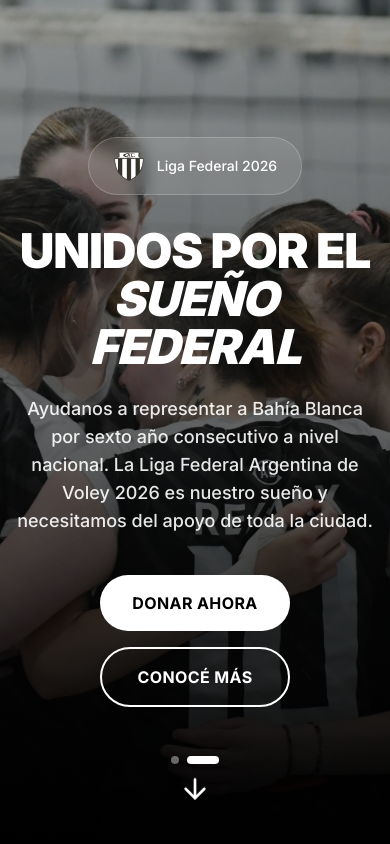
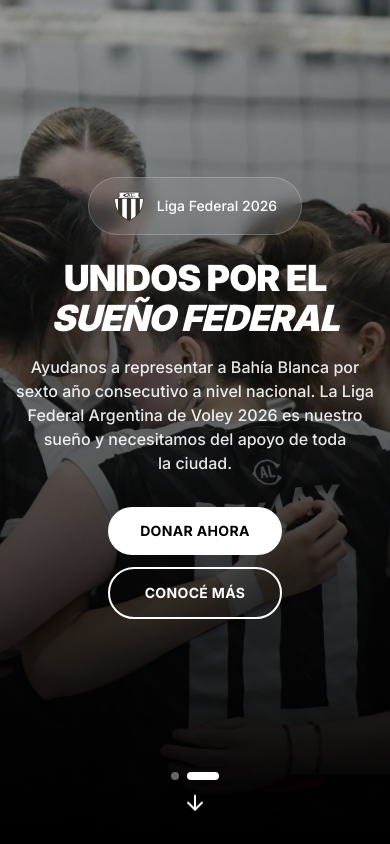
Before and after one commit to SantiagoMangas/LiniersFederal, a Next.js app: page / in a window 390 px wide. Shown: the top 844 px of the page. Built offline with nearby package versions, Linux system fonts and the light colour scheme.

Commit message:
carrusel hero #2

```diff
--- a/src/components/hero.tsx
+++ b/src/components/hero.tsx
@@ -40,8 +40,8 @@ export function Hero() {
         <div className="absolute inset-0 bg-gradient-to-t from-black via-black/60 to-black/30" />
       </div>
 
-      <div className="relative z-10 flex h-full flex-col items-center justify-center px-4 text-center">
-        <div className="mb-8 flex items-center gap-3 rounded-full border border-white/20 bg-white/10 px-6 py-3 backdrop-blur-sm">
+      <div className="relative z-10 flex h-full flex-col items-center justify-center px-4 pt-20 pb-32 text-center">
+        <div className="mb-6 flex items-center gap-3 rounded-full border border-white/20 bg-white/10 px-6 py-3 backdrop-blur-sm">
           <img
             src="/Liniers_BB.png"
             alt="Club Liniers"
@@ -50,20 +50,20 @@ export function Hero() {
           <span className="text-sm font-medium text-white">Liga Federal 2026</span>
         </div>
 
-        <h1 className="mb-6 text-balance text-5xl font-black uppercase leading-[1] tracking-tight text-white md:text-7xl lg:text-8xl">
+        <h1 className="mb-4 text-balance text-4xl font-black uppercase leading-[1.1] tracking-tight text-white md:mb-6 md:text-7xl lg:text-8xl">
           Unidos por el
           <br />
           <span className="italic">Sueño Federal</span>
         </h1>
 
-        <p className="mb-10 max-w-2xl text-pretty text-lg font-medium text-white/90 md:text-xl">
+        <p className="mb-8 max-w-2xl text-pretty text-base font-medium text-white/90 md:mb-10 md:text-xl">
           Ayudanos a representar a Bahía Blanca por sexto año consecutivo a nivel nacional. La Liga Federal Argentina de Voley 2026 es nuestro sueño y necesitamos del apoyo de toda la ciudad.
         </p>
 
-        <div className="flex flex-col gap-4 sm:flex-row">
+        <div className="flex flex-col gap-3 sm:flex-row sm:gap-4">
           <button
             onClick={() => document.getElementById('donate')?.scrollIntoView({ behavior: 'smooth' })}
-            className="group relative overflow-hidden rounded-full bg-white px-8 py-4 text-base font-bold uppercase tracking-wide text-black transition-all duration-300 hover:scale-105 hover:shadow-2xl"
+            className="group relative overflow-hidden rounded-full bg-white px-8 py-3.5 text-sm font-bold uppercase tracking-wide text-black transition-all duration-300 hover:scale-105 hover:shadow-2xl md:py-4 md:text-base"
           >
             <span className="relative z-10">Donar Ahora</span>
             <div className="absolute inset-0 -z-0 bg-gradient-to-r from-gray-100 to-white opacity-0 transition-opacity duration-300 group-hover:opacity-100"></div>
@@ -71,13 +71,13 @@ export function Hero() {
 
           <button
             onClick={() => document.getElementById('about')?.scrollIntoView({ behavior: 'smooth' })}
-            className="group relative overflow-hidden rounded-full border-2 border-white bg-transparent px-8 py-4 text-base font-bold uppercase tracking-wide text-white transition-all duration-300 hover:scale-105 hover:bg-white hover:text-black hover:shadow-2xl"
+            className="group relative overflow-hidden rounded-full border-2 border-white bg-transparent px-8 py-3.5 text-sm font-bold uppercase tracking-wide text-white transition-all duration-300 hover:scale-105 hover:bg-white hover:text-black hover:shadow-2xl md:py-4 md:text-base"
           >
             <span className="relative z-10">Conocé Más</span>
           </button>
         </div>
 
-        <div className="absolute bottom-20 flex gap-2">
+        <div className="absolute bottom-16 flex gap-2 md:bottom-20">
           {images.map((_, index) => (
             <button
               key={index}
@@ -92,8 +92,8 @@ export function Hero() {
           ))}
         </div>
 
-        <div className="absolute bottom-8 animate-bounce">
-          <ArrowDown className="h-8 w-8 text-white" />
+        <div className="absolute bottom-6 animate-bounce md:bottom-8">
+          <ArrowDown className="h-6 w-6 text-white md:h-8 md:w-8" />
         </div>
       </div>
     </section>
```
